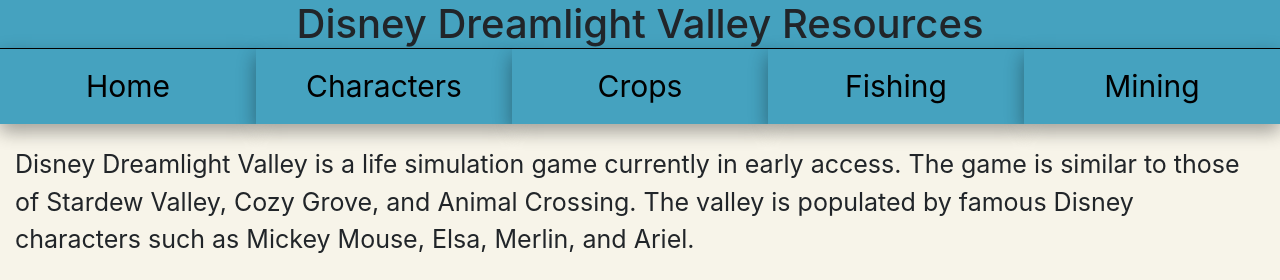
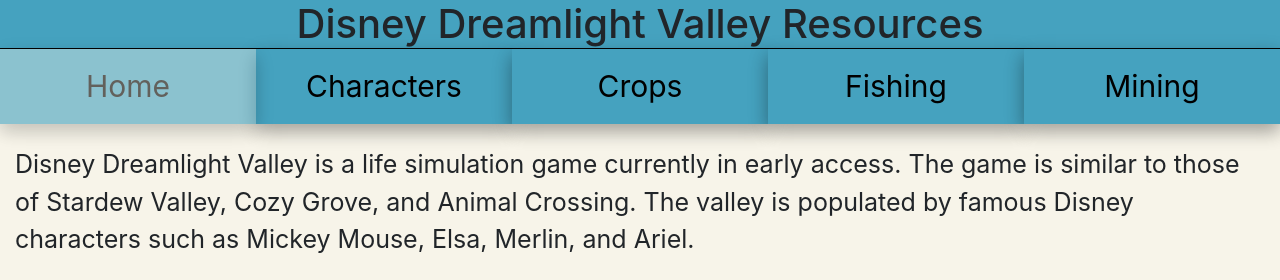
Before and after one commit to alexandra-la/dreamlightresources, a Django app: page / in a window 1280 px wide. Shown: the top 280 px of the page. Run offline with Django 4.2, Linux system fonts and the light colour scheme; some libraries are stand-ins or nearby versions.

Commit message:
Selected Button edits

```diff
--- a/StaticItems/Styling.css
+++ b/StaticItems/Styling.css
@@ -6,7 +6,30 @@
 }
 body .linkButtons {
   background-color: #45a2bf;
+  float: left;
+  width: 20%;
+  padding: 15px 32px;
+  border: 55px black;
+  text-align: center;
+  text-decoration: none;
+  margin-top: 0 px;
+  font-size: 30px;
+  box-shadow: 0 8px 16px 0 rgba(0, 0, 0, 0.2), 0 6px 20px 0 rgba(0, 0, 0, 0.19);
 }
 body .linkButtons:hover {
   background-color: white;
 }
+body .selectedButton {
+  background-color: #45a2bf;
+  float: left;
+  width: 20%;
+  padding: 15px 32px;
+  border: 55px black;
+  text-align: center;
+  text-decoration: none;
+  margin-top: 0 px;
+  font-size: 30px;
+  box-shadow: 0 8px 16px 0 rgba(0, 0, 0, 0.2), 0 6px 20px 0 rgba(0, 0, 0, 0.19);
+  opacity: 0.6;
+  cursor: not-allowed;
+}
--- a/StaticItems/Styling.less
+++ b/StaticItems/Styling.less
@@ -8,8 +8,23 @@
     }
     .linkButtons{
         background-color: @headerColor;
+        float: left;
+        width:20%;
+        padding: 15px 32px;
+        border: 55px black;
+        text-align: center;
+        text-decoration: none;
+        margin-top: 0 px;
+        font-size: 30px;
+        box-shadow: 0 8px 16px 0 rgba(0,0,0,0.2), 0 6px 20px 0 rgba(0,0,0,0.19);
+
     }
     .linkButtons:hover{
         background-color: @hoverColor;
     }
+    .selectedButton{
+        .linkButtons();
+        opacity: 0.6;
+        cursor: not-allowed;
+    }
 }
--- a/StaticItems/style.css
+++ b/StaticItems/style.css
@@ -5,19 +5,7 @@
     margin-top: auto;
 
 }
-.linkButtons{
-    float: left;
-    background-color: #45a2bf;
-    width:20%;
-    padding: 15px 32px;
-    border: 55px black;
-    text-align: center;
-    text-decoration: none;
-    margin-top: 0 px;
-    font-size: 30px;
-    box-shadow: 0 8px 16px 0 rgba(0,0,0,0.2), 0 6px 20px 0 rgba(0,0,0,0.19);
 
-}
 #subtitle{
     padding-top: 3%;
     text-align: center;
--- a/Templates/Characters.html
+++ b/Templates/Characters.html
@@ -15,7 +15,7 @@
         <h1 div id="titleHeader"> Disney Dreamlight Valley Resources</h1>
         <hr width = 100% size=5 color="black" noshade style="margin-top: auto; margin-bottom:0px;"/> <!--black divider bar-->
         <button type="button" div class="linkButtons" onclick="window.location.href='http://127.0.0.1:8000';">Home</div></button>
-        <button type="button" div class="linkButtons" onclick="window.location.href='http://127.0.0.1:8000/characters/';">Characters</div></button> <!--Linking to Characters page-->
+        <button type="button" div class="selectedButton" onclick="window.location.href='http://127.0.0.1:8000/characters/';">Characters</div></button> <!--Linking to Characters page-->
         <button type="button" div class="linkButtons" onclick="window.location.href='http://127.0.0.1:8000/crops/';">Crops</div></button> <!--Linking to Crops page-->
         <button type="button" div class="linkButtons" onclick="window.location.href='http://127.0.0.1:8000/fishing/';">Fishing</div></button> <!---Linking to Fishing page-->
         <button type="button" div class="linkButtons" onclick="window.location.href='http://127.0.0.1:8000/mining/';">Mining</div></button> <!---Linking to Mining page-->
--- a/Templates/Crops.html
+++ b/Templates/Crops.html
@@ -16,7 +16,7 @@
         <hr width = 100% size=5 color="black" noshade style="margin-top: auto; margin-bottom:0px;"/> <!--black divider bar-->
         <button type="button" div class="linkButtons" onclick="window.location.href='http://127.0.0.1:8000';">Home</div></button>
         <button type="button" div class="linkButtons" onclick="window.location.href='http://127.0.0.1:8000/characters/';">Characters</div></button> <!--Linking to Characters page-->
-        <button type="button" div class="linkButtons" onclick="window.location.href='http://127.0.0.1:8000/crops/';">Crops</div></button> <!--Linking to Crops page-->
+        <button type="button" div class="selectedButton" onclick="window.location.href='http://127.0.0.1:8000/crops/';">Crops</div></button> <!--Linking to Crops page-->
         <button type="button" div class="linkButtons" onclick="window.location.href='http://127.0.0.1:8000/fishing/';">Fishing</div></button> <!---Linking to Fishing page-->
         <button type="button" div class="linkButtons" onclick="window.location.href='http://127.0.0.1:8000/mining/';">Mining</div></button> <!---Linking to Mining page-->
 
--- a/Templates/Fishing.html
+++ b/Templates/Fishing.html
@@ -17,7 +17,7 @@
         <button type="button" div class="linkButtons" onclick="window.location.href='http://127.0.0.1:8000';">Home</div></button>
         <button type="button" div class="linkButtons" onclick="window.location.href='http://127.0.0.1:8000/characters/';">Characters</div></button> <!--Linking to Characters page-->
         <button type="button" div class="linkButtons" onclick="window.location.href='http://127.0.0.1:8000/crops/';">Crops</div></button> <!--Linking to Crops page-->
-        <button type="button" div class="linkButtons" onclick="window.location.href='http://127.0.0.1:8000/fishing/';">Fishing</div></button> <!---Linking to Fishing page-->
+        <button type="button" div class="selectedButton" onclick="window.location.href='http://127.0.0.1:8000/fishing/';">Fishing</div></button> <!---Linking to Fishing page-->
         <button type="button" div class="linkButtons" onclick="window.location.href='http://127.0.0.1:8000/mining/';">Mining</div></button> <!---Linking to Mining page-->
 
     </header>
--- a/Templates/Homepage.html
+++ b/Templates/Homepage.html
@@ -14,7 +14,7 @@
     <header>
         <h1 div id="titleHeader"> Disney Dreamlight Valley Resources</h1>
         <hr width = 100% size=5 color="black" noshade style="margin-top: auto; margin-bottom:0px;"/> <!--black divider bar-->
-        <button type="button" div class="linkButtons" onclick="window.location.href='';">Home</div></button>
+        <button type="button" div class="selectedButton" onclick="window.location.href='';">Home</div></button>
         <button type="button" div class="linkButtons" onclick="window.location.href='characters/';">Characters</div></button> <!--Linking to Characters page-->
         <button type="button" div class="linkButtons" onclick="window.location.href='crops/';">Crops</div></button> <!--Linking to Crops page-->
         <button type="button" div class="linkButtons" onclick="window.location.href='fishing/';">Fishing</div></button> <!---Linking to Fishing page-->
--- a/Templates/Mining.html
+++ b/Templates/Mining.html
@@ -18,7 +18,7 @@
         <button type="button" div class="linkButtons" onclick="window.location.href='http://127.0.0.1:8000/characters/';">Characters</div></button> <!--Linking to Characters page-->
         <button type="button" div class="linkButtons" onclick="window.location.href='http://127.0.0.1:8000/crops/';">Crops</div></button> <!--Linking to Crops page-->
         <button type="button" div class="linkButtons" onclick="window.location.href='http://127.0.0.1:8000/fishing/';">Fishing</div></button> <!---Linking to Fishing page-->
-        <button type="button" div class="linkButtons" onclick="window.location.href='http://127.0.0.1:8000/mining/';">Mining</div></button> <!---Linking to Mining page-->
+        <button type="button" div class="selectedButton" onclick="window.location.href='http://127.0.0.1:8000/mining/';">Mining</div></button> <!---Linking to Mining page-->
 
     </header>
 
```
